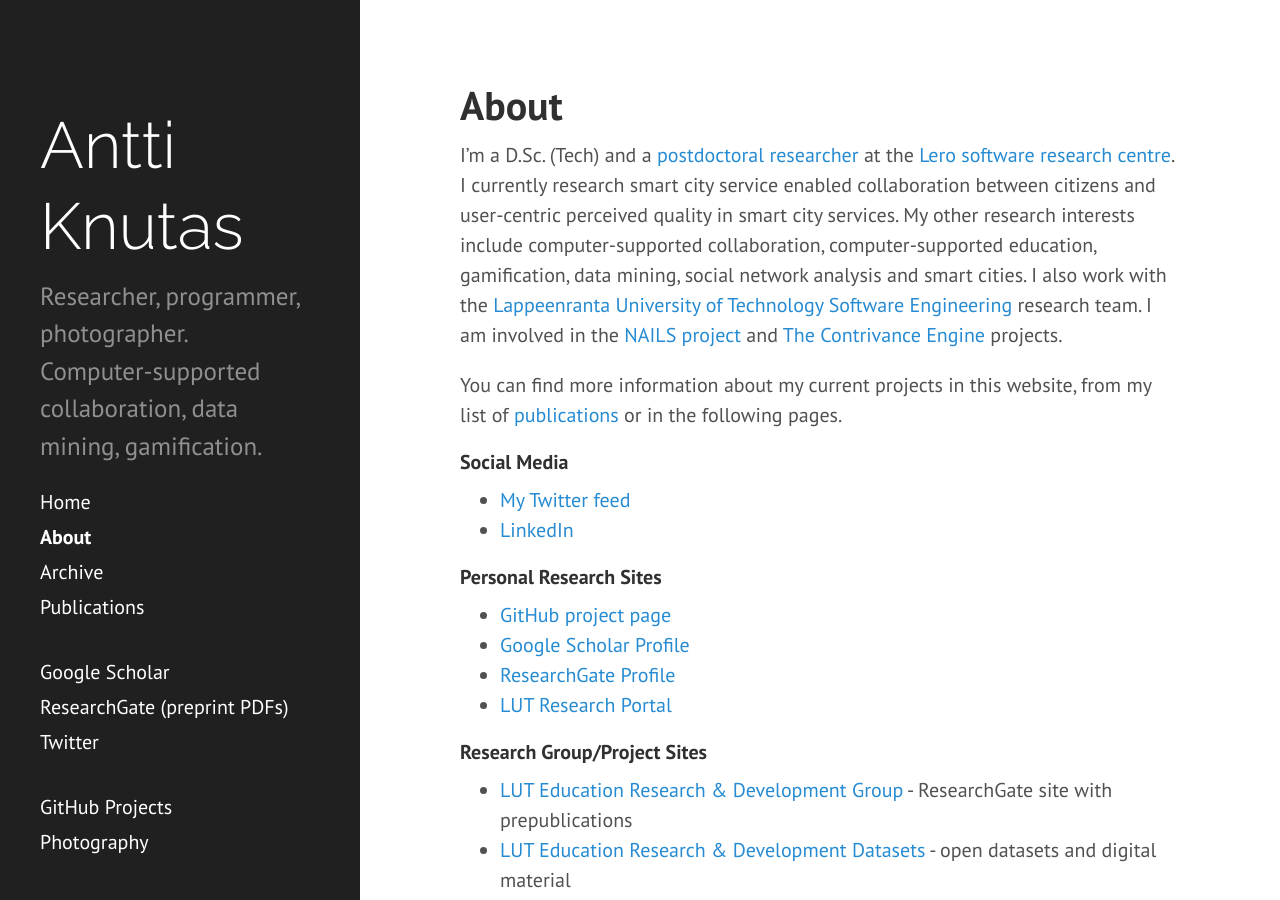
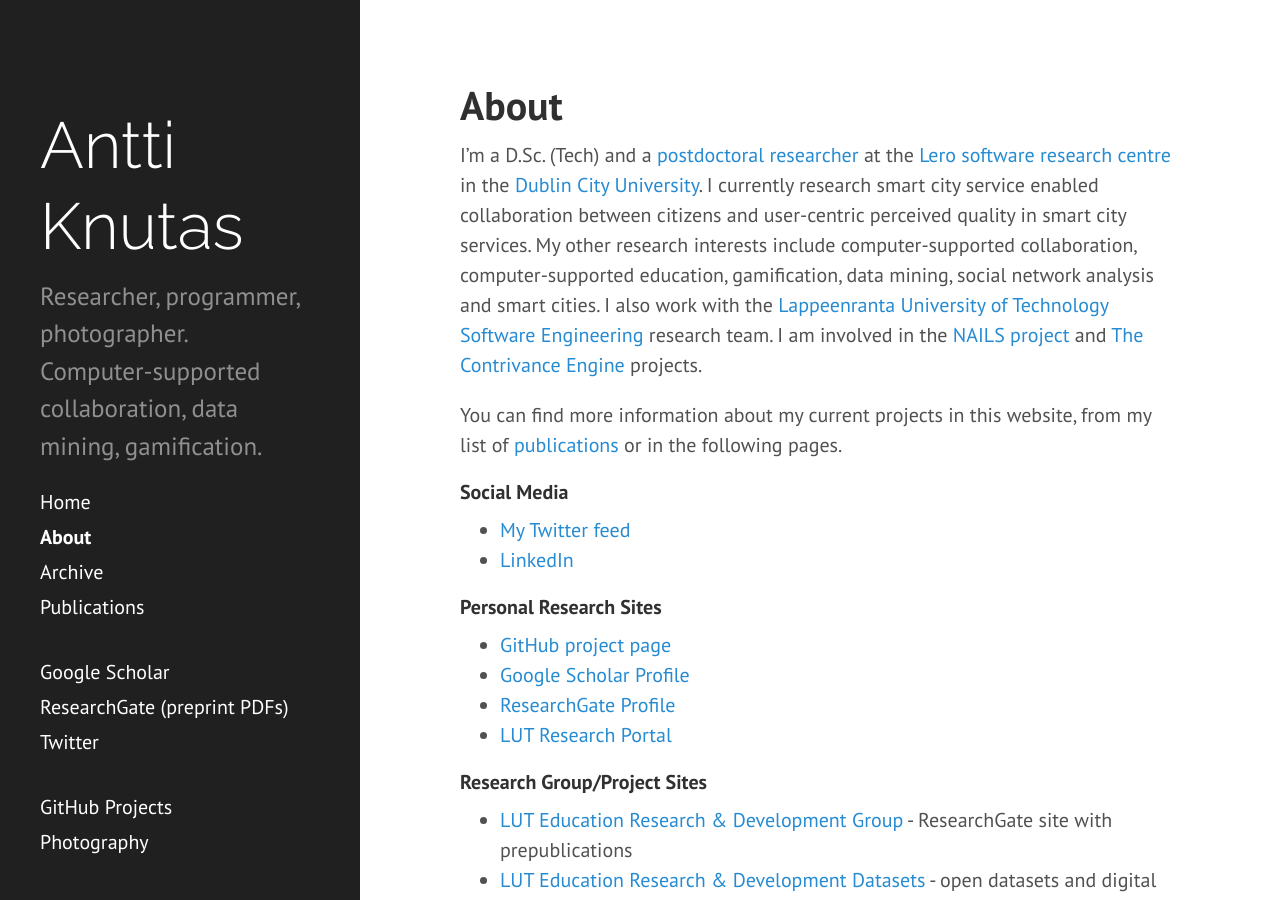
Before and after one commit to aknutas/aknutas.github.io, a Jekyll site: the page built from about.md, in a window 1280 px wide and 900 px high. Built offline with Jekyll 4.4.1, drawn with Linux system fonts in a browser that asks for light colours.

Commit message:
Quick update

```diff
--- a/about.md
+++ b/about.md
@@ -3,7 +3,7 @@
 title: About
 ---
 
-I'm a D.Sc. (Tech) and a [postdoctoral researcher](http://www.lero.ie/people/anttiknutas) at the [Lero software research centre](http://lero.ie/aboutlero). I currently research smart city service enabled collaboration between citizens and user-centric perceived quality in smart city services. My other research interests include computer-supported collaboration, computer-supported education, gamification, data mining, social network analysis and smart cities. I also work with the [Lappeenranta University of Technology](http://www.lut.fi) [Software Engineering](http://www.lut.fi/web/en/school-of-business-and-management/research/industrial-engineering-and-management) research team. I am involved in the [NAILS project](http://nailsproject.net) and [The Contrivance Engine](http://www.tce.fi) projects.
+I'm a D.Sc. (Tech) and a [postdoctoral researcher](http://www.lero.ie/people/anttiknutas) at the [Lero software research centre](http://lero.ie/aboutlero) in the [Dublin City University](http://www.dcu.ie/). I currently research smart city service enabled collaboration between citizens and user-centric perceived quality in smart city services. My other research interests include computer-supported collaboration, computer-supported education, gamification, data mining, social network analysis and smart cities. I also work with the [Lappeenranta University of Technology](http://www.lut.fi) [Software Engineering](http://www.lut.fi/web/en/school-of-business-and-management/research/industrial-engineering-and-management) research team. I am involved in the [NAILS project](http://nailsproject.net) and [The Contrivance Engine](http://www.tce.fi) projects.
 
 You can find more information about my current projects in this website, from my list of [publications](/publications/) or in the following pages.
 
```
